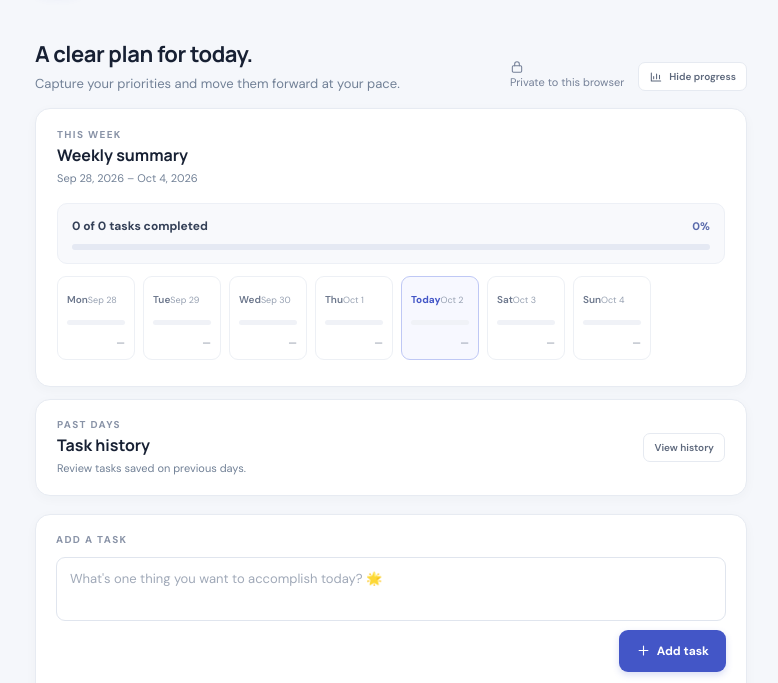
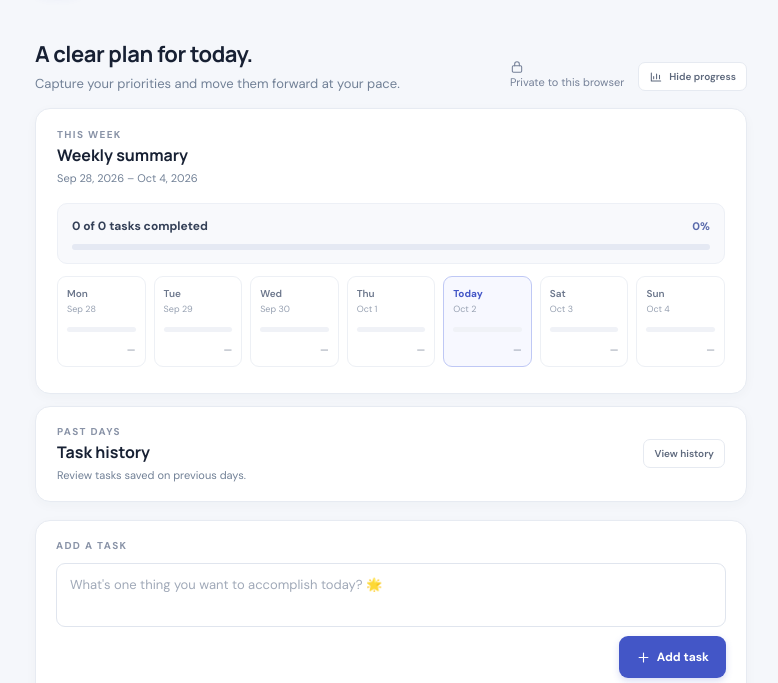
Before and after one commit to JohnlyndelCastillo/daily-planner, a website with bundled scripts: page index.html in a window 1280 px wide. Both pictures are taken after a click on the button "Progress & history". Shown: the part 117-800 px from the top of the page, without its empty margins (249-1027 px from the left). Built offline with nearby package versions, Linux system fonts and the light colour scheme.

Commit message:
fix: adjust week dates span

```diff
--- a/src/css/style.css
+++ b/src/css/style.css
@@ -57,11 +57,12 @@ button { cursor: pointer; }
 .weekly-progress-track { height: 6px; overflow: hidden; border-radius: 99px; background: #e5e9f3; }
 .weekly-progress-bar { width: 0; height: 100%; border-radius: inherit; background: var(--accent); transition: width .2s ease; }
 .week-days-scroll { width: 100%; min-width: 0; overflow-x: auto; overscroll-behavior-x: contain; scrollbar-width: thin; scrollbar-color: #cbd2e2 transparent; }
-.week-days { display: flex; width: max-content; min-width: 100%; gap: 8px; list-style: none; margin: 0; padding: 0 0 7px; scroll-snap-type: x proximity; }
-.week-day { display: flex; flex: 0 0 78px; flex-direction: column; justify-content: space-between; gap: 10px; min-height: 78px; padding: 9px; border: 1px solid #edf0f5; border-radius: 9px; scroll-snap-align: start; }
+.week-days { display: grid; width: 100%; grid-template-columns: repeat(7, minmax(0, 1fr)); gap: 8px; list-style: none; margin: 0; padding: 0 0 7px; }
+.week-day { display: flex; min-width: 0; flex-direction: column; justify-content: space-between; gap: 10px; min-height: 78px; padding: 9px; border: 1px solid #edf0f5; border-radius: 9px; }
 .week-day.today { border-color: #bfc8f5; background: #f7f8ff; }
 .week-day-label { color: #6c778c; font-size: 10px; font-weight: 600; white-space: nowrap; }
 .week-day-label.today { color: var(--accent); font-weight: 700; }
+.week-day > div:first-child { display: flex; flex-direction: column; gap: 2px; }
 .week-day-date { color: #96a0b1; font-size: 9px; }
 .week-day-track { height: 5px; overflow: hidden; border-radius: 99px; background: #f0f2f7; }
 .week-day-bar { height: 100%; width: 0; border-radius: inherit; background: #5b6dcc; }
@@ -96,4 +97,4 @@ button { cursor: pointer; }
 .carry-banner { padding: 15px 18px; margin: 16px 0; border: 1px solid #f0dfbd; border-radius: 12px; background: #fffbf2; }
 .carry-title { color: #8d641f; font-size: 12px; font-weight: 700; }.carry-list { margin: 9px 0 12px; padding-left: 16px; color: #786b52; font-size: 11px; }.carry-actions { display: flex; gap: 7px; }
 .carry-button { border: 0; border-radius: 7px; padding: 7px 10px; color: #fff; background: #a87a31; font-size: 10px; font-weight: 700; }.carry-dismiss { color: #687386; background: #edf0f4; }
-@media (max-width: 560px) { .page-shell { padding: 28px 15px; }.save-indicator { font-size: 0; padding: 10px; }.save-dot { width: 8px; height: 8px; }.welcome-row { margin-top: 33px; align-items: flex-start; flex-direction: column; gap: 12px; }.welcome-row h2 { font-size: 20px; }.welcome-actions { width: 100%; justify-content: space-between; }.composer { padding: 16px; }.task-heading { padding: 17px 16px 13px; }.task-list > li { padding: 15px 16px; }.guide-toggle { margin-left: 16px; }.guide-box { margin-left: 16px; margin-right: 16px; }.history-card, .weekly-card { padding: 16px; }#taskInput { flex: none; width: 100%; } }
+@media (max-width: 560px) { .page-shell { padding: 28px 15px; }.save-indicator { font-size: 0; padding: 10px; }.save-dot { width: 8px; height: 8px; }.welcome-row { margin-top: 33px; align-items: flex-start; flex-direction: column; gap: 12px; }.welcome-row h2 { font-size: 20px; }.welcome-actions { width: 100%; justify-content: space-between; }.composer { padding: 16px; }.task-heading { padding: 17px 16px 13px; }.task-list > li { padding: 15px 16px; }.guide-toggle { margin-left: 16px; }.guide-box { margin-left: 16px; margin-right: 16px; }.history-card, .weekly-card { padding: 16px; }.week-days { display: flex; width: max-content; min-width: 100%; scroll-snap-type: x proximity; }.week-day { flex: 0 0 78px; scroll-snap-align: start; }#taskInput { flex: none; width: 100%; } }
```
